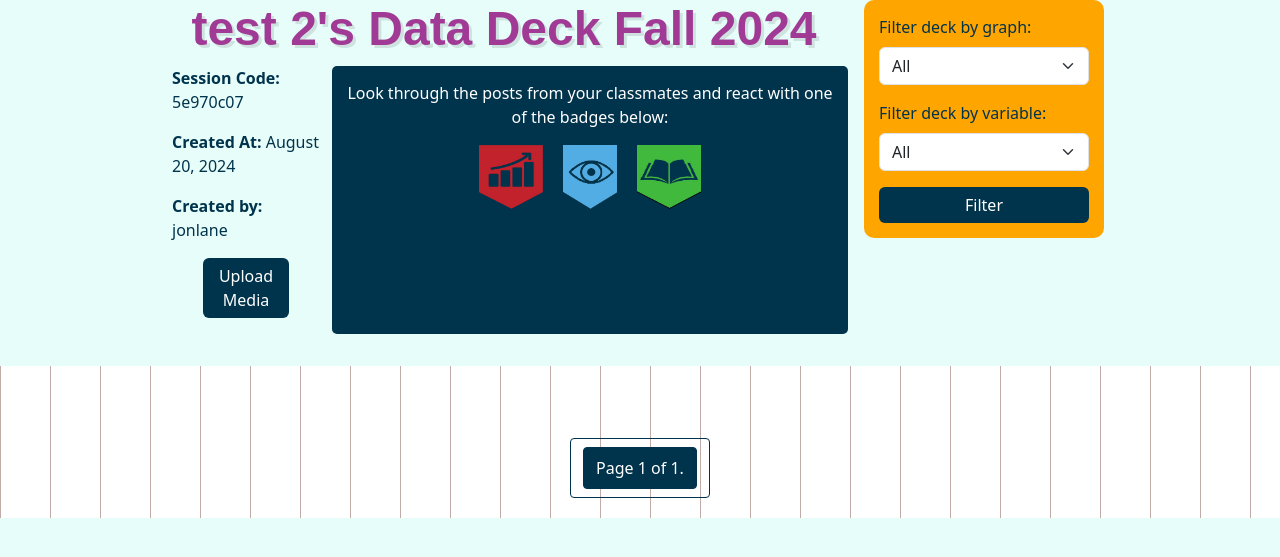
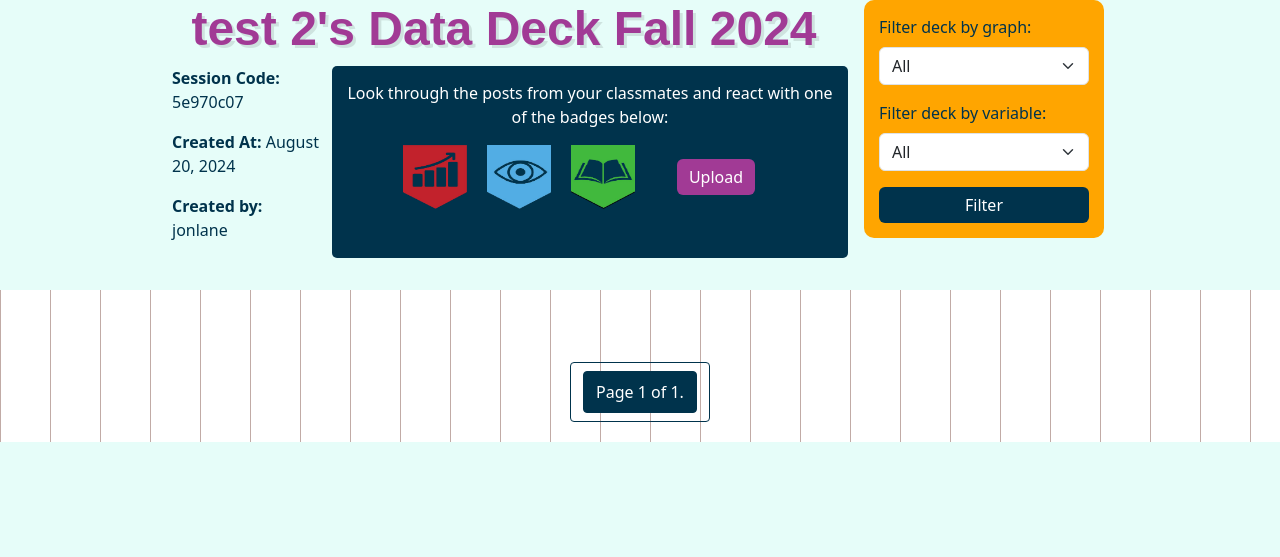
Before and after one commit to admiralorbiter/EngageKC, a Django app: page /session/13/ in a window 1280 px wide. Shown: the part 180-737 px from the top of the page. Run offline with Django 5.2, Linux system fonts and the light colour scheme; a user stored in the database is signed in; data comes from the database, SQL or seed files in the repository; parts of the project's set-up code (start-up, migrations or seed data) failed here and were passed over; some libraries are stand-ins or nearby versions.

Commit message:
moved upload button

```diff
--- a/video_app/templates/video_app/session_detail.html
+++ b/video_app/templates/video_app/session_detail.html
@@ -80,6 +80,10 @@
             transform: scale(1.05); /* Slightly enlarges the card */
             box-shadow: 0 0 15px 5px rgba(134, 26, 134, 0.6); /* Adds a glow effect */
         }
+        .upload-button {
+            background-color: #a13a95;
+            color: white;
+        }
         /* Pagination styles */
         .pagination {
             display: flex;
@@ -139,24 +143,24 @@
             <h1 class="text-center title-stylized">{{ session_instance.name }}'s Data Deck Fall 2024</h1>
             <div class="row">
                 <div class="col-3">
-                    <p class=""><strong>Session Code:</strong> {{ session_instance.session_code }}</p>
-                <p class=""><strong>Created At:</strong> {{ session_instance.created_at|date:"F j, Y" }}</p>
-                <p class=""><strong>Created by:</strong> {{ session_instance.created_by }}</p>
-                <div class="row justify-content-center">
-                    <a href="{% url 'upload_media' session_instance.pk %}" class="btn btn-primary mb-3 col-6">Upload Media</a>
-                </div>
+                    <p><strong>Session Code:</strong> {{ session_instance.session_code }}</p>
+                    <p><strong>Created At:</strong> {{ session_instance.created_at|date:"F j, Y" }}</p>
+                    <p><strong>Created by:</strong> {{ session_instance.created_by }}</p>
                 </div>
                 <div class="badge-box col" style="background-color: #00334C; color: white; padding: 15px; border-radius: 5px; text-align: center;">
                     <p>Look through the posts from your classmates and react with one of the badges below:</p>
-                    <div style="display: flex; justify-content: center; gap: 20px;">
-                        <div class="badge-container" title="Graph Guru - Use this badge for graphs that are easy to understand and make trends in the data clear to the audience.">
+                    <div class="badge-container" style="display: flex; justify-content: center; align-items: center; gap: 20px; flex-wrap: wrap;">
+                        <div class="badge-item" title="Graph Guru - Use this badge for graphs that are easy to understand and make trends in the data clear to the audience.">
                             <img src="{% static 'video_app/images/graph-icon.png' %}" alt="Graph Icon" style="width: 5vw; height: 5vw;">
                         </div>
-                        <div class="badge-container" title="Expert Engager - The design of the post is eye-catching, intuitive, and relevant to the topic of the data.">
-                            <img src="{% static 'video_app/images/eye-icon.png' %}" alt="Eye Icon" style="width: 5w; height: 5vw;">
+                        <div class="badge-item" title="Expert Engager - The design of the post is eye-catching, intuitive, and relevant to the topic of the data.">
+                            <img src="{% static 'video_app/images/eye-icon.png' %}" alt="Eye Icon" style="width: 5vw; height: 5vw;">
                         </div>
-                        <div class="badge-container" title="Supreme Storyteller - The analysis provided clearly connects the graph created to the story being told with that data.">
+                        <div class="badge-item" title="Supreme Storyteller - The analysis provided clearly connects the graph created to the story being told with that data.">
                             <img src="{% static 'video_app/images/read-icon.png' %}" alt="Feedback Icon" style="width: 5vw; height: 5vw;">
+                        </div>
+                        <div class="col-3 align-items-center"">
+                            <a href="{% url 'upload_media' session_instance.pk %}" class="btn btn-light upload-button">Upload</a>
                         </div>
                     </div>
                 </div>
```
